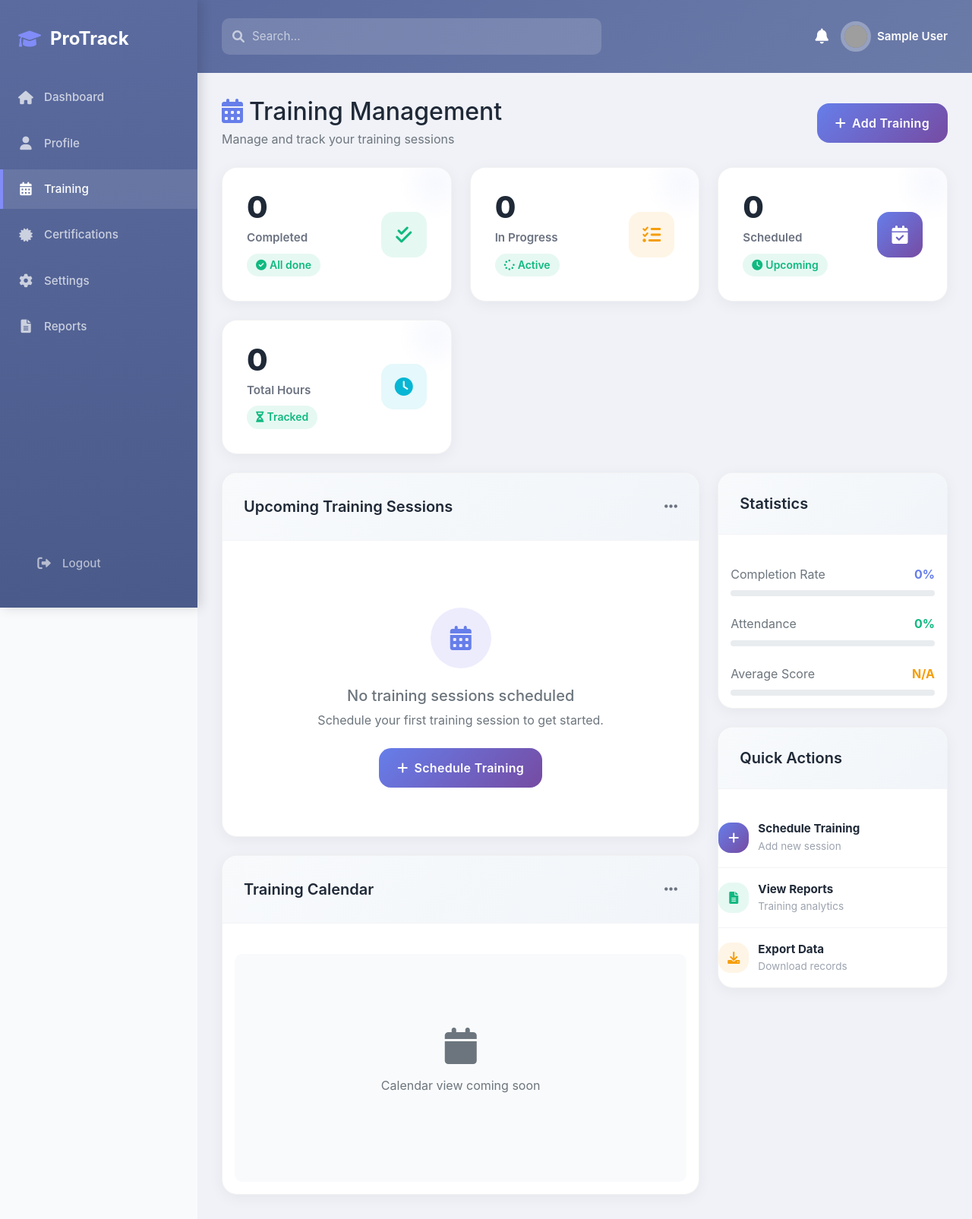
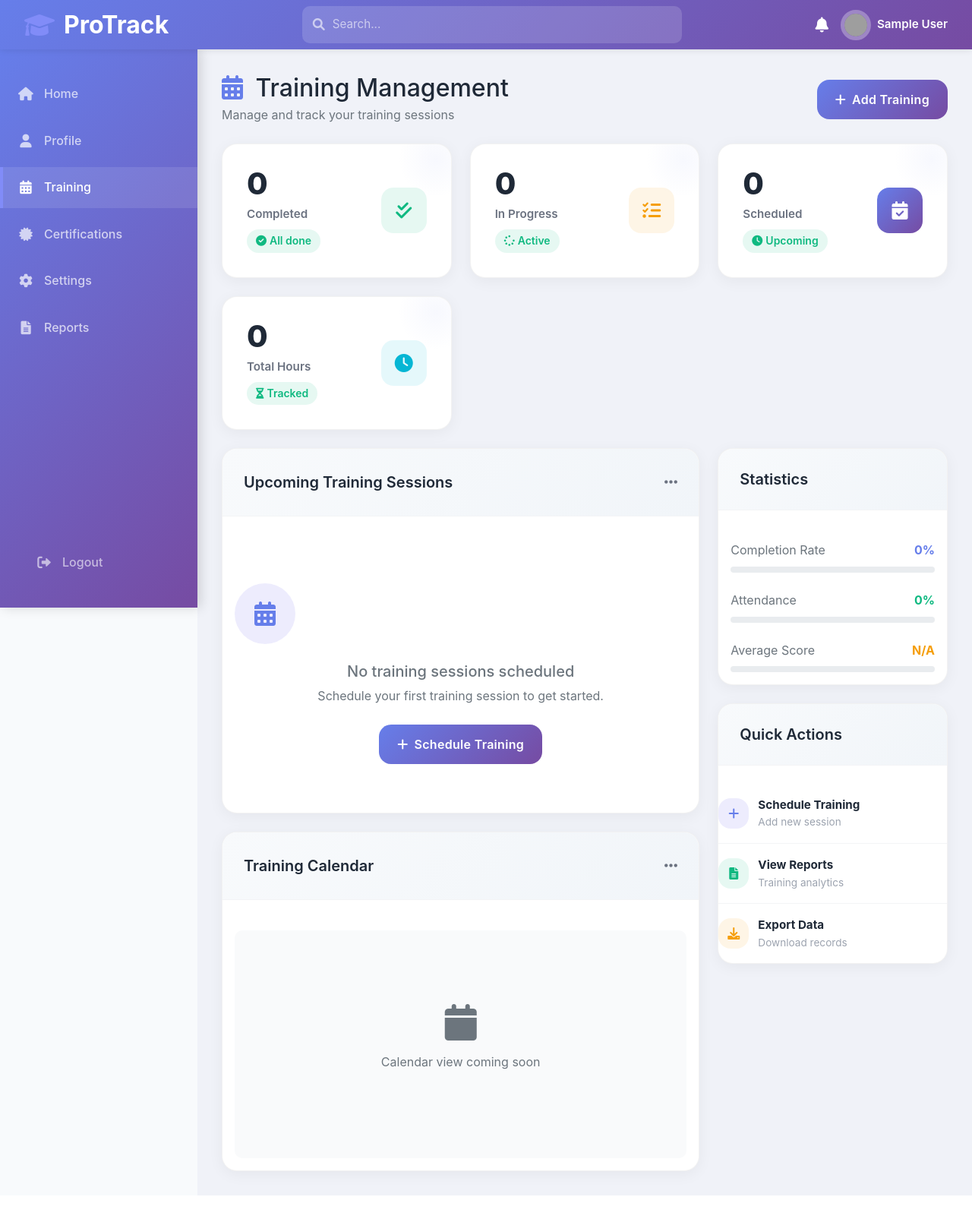
Before and after one commit to trixieann30/ProTrack, a Django app: page /dashboard/training/ in a window 1280 px wide. Shown: the whole page at 76% size. After the commit the page ends 1574 px from the top, so only its background shows below. Run offline with Django 5.2, Linux system fonts and the light colour scheme; the visitor is signed in with stand-in values (Sample User, id 1); grey boxes are pictures that could not be loaded.

Commit message:
Updated dashboard layout and fixed login header

```diff
--- a/static/css/style.css
+++ b/static/css/style.css
@@ -36,6 +36,13 @@
     --radius-lg: 16px;
     --radius-xl: 20px;
     --radius-full: 9999px;
+
+    /* header bar height */
+    --header-height: 65px;
+    --sidebar-width: 260px;
+
+    /* single source of truth for dashboard background */
+    --content-bg: #f0f2f8;
 }
 
 * {
@@ -450,7 +457,7 @@
 }
 
 ::-webkit-scrollbar-thumb:hover {
-    background: #0056b3;
+    background: linear-gradient(135deg, #06b6d4 0%, #0891b2 100%);
 }
 
 /* Input group improvements */
@@ -552,7 +559,7 @@
     -webkit-background-clip: text;
     -webkit-text-fill-color: transparent;
     background-clip: text;
-    font-size: 1.5rem;
+    font-size: 2rem;
 }
 
 .navbar-light .navbar-nav .nav-link {
@@ -688,11 +695,11 @@
 /* Sidebar Navigation */
 .sidebar {
     position: fixed;
-    top: 0;
+    top: var(--header-height);
     left: 0;
-    height: 100vh;
-    width: 260px;
-    background: linear-gradient(180deg, #5b6b9f 0%, #4a5a8a 100%);
+    height: calc(100vh - var(--header-height));
+    width: var(--sidebar-width);
+    background: linear-gradient(135deg, #667eea 0%, #764ba2 100%);
     padding: 2rem 0;
     box-shadow: 4px 0 15px rgba(0, 0, 0, 0.15);
     z-index: 1000;
@@ -700,8 +707,7 @@
 }
 
 .sidebar-brand {
-    padding: 0 1.5rem 2rem;
-    font-size: 1.5rem;
+    font-size: 2rem;
     font-weight: 700;
     color: white;
     display: flex;
@@ -731,7 +737,7 @@
     text-decoration: none;
     transition: all var(--transition-base);
     font-weight: 500;
-    font-size: 0.95rem;
+    font-size: 1rem;
     position: relative;
 }
 
@@ -772,14 +778,21 @@
 
 /* Main Content Area */
 .dashboard-wrapper {
-    margin-left: 260px;
+    margin-left: var(--sidebar-width);
+    padding-top: var(--header-height);
     min-height: 100vh;
-    background: #f0f2f8;
+    background: var(--content-bg);
 }
 
 .dashboard-header {
-    background: linear-gradient(135deg, #5b6b9f 0%, #6b7ba8 100%);
-    padding: 1.5rem 2rem;
+    position: fixed;
+    top: 0;
+    left: 0;
+    right: 0;              /* spans the whole viewport width */
+    height: var(--header-height);
+    z-index: 1100;
+    background: linear-gradient(135deg, #667eea 0%, #764ba2 100%);
+    padding: 0 2rem;
     display: flex;
     justify-content: space-between;
     align-items: center;
@@ -1249,4 +1262,16 @@
     .stat-info h3 {
         font-size: 2rem;
     }
+
+    .auth-wrapper {
+        padding-top: var(--header-height);     /* clears the fixed header */
+        min-height: 100vh;
+        background: #f0f2f8;
+    }
+
+/* Optional: center a login card nicely */
+    .auth-content {
+        max-width: 480px;
+        margin: 2rem auto;
+    }
 }
--- a/templates/accounts/login.html
+++ b/templates/accounts/login.html
@@ -10,7 +10,7 @@
     min-height: 100vh;
     display: flex;
     align-items: center;
-    background: linear-gradient(135deg, #8B7FC7 0%, #9D8FD9 100%);
+    background: linear-gradient(135deg, #667eea 0%, #764ba2 100%);
     padding: 2rem 0;
     position: relative;
     overflow: hidden;
@@ -94,7 +94,7 @@
 }
 
 .btn-primary-custom {
-    background: linear-gradient(135deg, #8B7FC7 0%, #9D8FD9 100%);
+    background: linear-gradient(135deg, #667eea 0%, #764ba2 100%);
     border: none;
     border-radius: 12px;
     padding: 0.875rem;
--- a/templates/accounts/register.html
+++ b/templates/accounts/register.html
@@ -10,7 +10,7 @@
     min-height: 100vh;
     display: flex;
     align-items: center;
-    background: linear-gradient(135deg, #8B7FC7 0%, #9D8FD9 100%);
+    background: linear-gradient(135deg, #667eea 0%, #764ba2 100%);
     padding: 2rem 0;
     position: relative;
     overflow: hidden;
@@ -94,7 +94,7 @@
 }
 
 .btn-success-custom {
-    background: linear-gradient(135deg, #8B7FC7 0%, #9D8FD9 100%);
+    background: linear-gradient(135deg, #667eea 0%, #764ba2 100%);
     border: none;
     border-radius: 12px;
     padding: 0.875rem;
--- a/templates/dashboard/base_dashboard.html
+++ b/templates/dashboard/base_dashboard.html
@@ -8,22 +8,18 @@
 
     <link href="https://cdn.jsdelivr.net/npm/bootstrap@5.1.3/dist/css/bootstrap.min.css" rel="stylesheet">
     <link href="https://cdnjs.cloudflare.com/ajax/libs/font-awesome/6.0.0/css/all.min.css" rel="stylesheet">
-    <link rel="stylesheet" href="{% static 'css/style.css' %}">
+    <!-- Custom CSS -->
+    <link rel="stylesheet" href="{% static 'css/style.css' %}?v=2.0">
 
     {% block extra_css %}{% endblock %}
 </head>
 <body>
     <aside class="sidebar">
-        <div class="sidebar-brand">
-            <i class="fas fa-graduation-cap"></i>
-            <span>ProTrack</span>
-        </div>
-
         <ul class="sidebar-menu">
             <li class="sidebar-menu-item">
                 <a href="{% url 'dashboard:dashboard' %}" class="sidebar-menu-link {% if request.resolver_match.url_name == 'dashboard' %}active{% endif %}">
                     <i class="fas fa-home"></i>
-                    <span>Dashboard</span>
+                    <span>Home</span>
                 </a>
             </li>
             <li class="sidebar-menu-item">
@@ -68,6 +64,10 @@
 
     <div class="dashboard-wrapper">
         <header class="dashboard-header">
+            <div class="sidebar-brand">
+                <i class="fas fa-graduation-cap"></i>
+                <span>ProTrack</span>
+            </div>
             <div class="dashboard-search">
                 <i class="fas fa-search"></i>
                 <input type="text" placeholder="Search...">
--- a/templates/dashboard/dashboard.html
+++ b/templates/dashboard/dashboard.html
@@ -79,6 +79,12 @@
     gap: 2rem;
     margin-bottom: 2rem;
 }
+
+/* Ensure page background always matches base */
+  .dashboard-wrapper,
+  .dashboard-content {
+    background: var(--content-bg) !important;
+  }
 
 @media (max-width: 1200px) {
     .dashboard-grid {
--- a/templates/dashboard/training.html
+++ b/templates/dashboard/training.html
@@ -3,11 +3,52 @@
 
 {% block title %}Training - ProTrack{% endblock %}
 
+{% block extra_css %}
+<style>
+  /* Ensure the page uses the same base background */
+  .dashboard-wrapper, .dashboard-content { background: var(--content-bg) !important; }
+
+  /* Soft info alert that matches your palette */
+  .alert-soft-info {
+    background: rgba(6, 182, 212, 0.10);
+    color: #155e75;
+    border-left: 4px solid var(--info-color);
+  }
+
+  /* Placeholder panels */
+  .placeholder-panel {
+    height: 300px;
+    background: #f9fafb;
+    border-radius: 10px;
+    display: flex; align-items: center; justify-content: center;
+  }
+
+  /* Progress bars consistent with tokens */
+  .progress { height: 8px; border-radius: 10px; }
+  .progress-primary   { background-color: var(--primary-color); }
+  .progress-success   { background-color: var(--success-color); }
+  .progress-warning   { background-color: var(--warning-color); }
+
+  /* Small square icon chip reused in Quick Actions */
+  .chip-icon {
+    width: 40px; height: 40px; font-size: 1rem;
+    border-radius: var(--radius-lg);
+    display:flex; align-items:center; justify-content:center;
+    background: rgba(79,70,229,0.10); color: var(--primary-color);
+  }
+  .chip-icon.success { background: rgba(16,185,129,0.10); color: var(--success-color); }
+  .chip-icon.warn    { background: rgba(245,158,11,0.10); color: var(--warning-color); }
+</style>
+{% endblock %}
+
 {% block content %}
 <!-- Page Header -->
 <div class="d-flex justify-content-between align-items-center mb-4">
   <div>
-        <h2 class="mb-1"><i class="fas fa-calendar-alt me-2" style="color: var(--primary-color);"></i>Training Management</h2>
+    <h2 class="mb-1">
+      <i class="fas fa-calendar-alt me-2" style="color: var(--primary-color);"></i>
+      Training Management
+    </h2>
     <p class="text-muted mb-0">Manage and track your training sessions</p>
   </div>
   <button class="btn btn-primary">
@@ -25,7 +66,7 @@
         <i class="fas fa-check-circle"></i> All done
       </span>
     </div>
-        <div class="stat-icon" style="background: rgba(16, 185, 129, 0.1); color: #10b981;">
+    <div class="stat-icon" style="background: rgba(16,185,129,0.10); color:#10b981;">
       <i class="fas fa-check-double"></i>
     </div>
   </div>
@@ -38,7 +79,7 @@
         <i class="fas fa-spinner"></i> Active
       </span>
     </div>
-        <div class="stat-icon" style="background: rgba(245, 158, 11, 0.1); color: #f59e0b;">
+    <div class="stat-icon" style="background: rgba(245,158,11,0.10); color:#f59e0b;">
       <i class="fas fa-tasks"></i>
     </div>
   </div>
@@ -64,7 +105,7 @@
         <i class="fas fa-hourglass-half"></i> Tracked
       </span>
     </div>
-        <div class="stat-icon" style="background: rgba(6, 182, 212, 0.1); color: #06b6d4;">
+    <div class="stat-icon" style="background: rgba(6,182,212,0.10); color:#06b6d4;">
       <i class="fas fa-clock"></i>
     </div>
   </div>
@@ -80,12 +121,14 @@
         <span class="chart-options"><i class="fas fa-ellipsis-h"></i></span>
       </div>
       <div class="card-body">
-                <div class="alert alert-info" style="background: rgba(6, 182, 212, 0.1); color: #155e75; border-left: 4px solid #06b6d4;">
+        <div class="alert alert-info alert-soft-info">
           <i class="fas fa-info-circle me-2"></i>
           Training management features will be implemented in future sprints.
         </div>
+
         <div class="text-center py-5">
-                    <div class="mb-4" style="width: 80px; height: 80px; margin: 0 auto; background: rgba(79, 70, 229, 0.1); border-radius: 50%; display: flex; align-items: center; justify-content: center;">
+          <div class="mb-4 d-flex align-items-center justify-content-center rounded-circle"
+               style="width:80px; height:80px; background: rgba(79,70,229,0.10);">
             <i class="fas fa-calendar-alt fa-2x" style="color: var(--primary-color);"></i>
           </div>
           <h5 class="text-muted mb-2">No training sessions scheduled</h5>
@@ -104,7 +147,7 @@
         <span class="chart-options"><i class="fas fa-ellipsis-h"></i></span>
       </div>
       <div class="card-body">
-                <div style="height: 300px; background: #f9fafb; border-radius: 10px; display: flex; align-items: center; justify-content: center;">
+        <div class="placeholder-panel">
           <div class="text-center">
             <i class="fas fa-calendar fa-3x text-muted mb-3"></i>
             <p class="text-muted">Calendar view coming soon</p>
@@ -126,28 +169,28 @@
             <span class="text-muted">Completion Rate</span>
             <strong style="color: var(--primary-color);">0%</strong>
           </div>
-                    <div class="progress" style="height: 8px; border-radius: 10px;">
-                        <div class="progress-bar" role="progressbar" style="width: 0%; background: var(--primary-color);"></div>
+          <div class="progress">
+            <div class="progress-bar progress-primary" role="progressbar" style="width: 0%;"></div>
           </div>
         </div>
 
         <div class="mb-4">
           <div class="d-flex justify-content-between align-items-center mb-2">
             <span class="text-muted">Attendance</span>
-                        <strong style="color: #10b981;">0%</strong>
+            <strong style="color: var(--success-color);">0%</strong>
           </div>
-                    <div class="progress" style="height: 8px; border-radius: 10px;">
-                        <div class="progress-bar bg-success" role="progressbar" style="width: 0%;"></div>
+          <div class="progress">
+            <div class="progress-bar progress-success" role="progressbar" style="width: 0%;"></div>
           </div>
         </div>
 
         <div class="mb-0">
           <div class="d-flex justify-content-between align-items-center mb-2">
             <span class="text-muted">Average Score</span>
-                        <strong style="color: #f59e0b;">N/A</strong>
+            <strong style="color: var(--warning-color);">N/A</strong>
           </div>
-                    <div class="progress" style="height: 8px; border-radius: 10px;">
-                        <div class="progress-bar bg-warning" role="progressbar" style="width: 0%;"></div>
+          <div class="progress">
+            <div class="progress-bar progress-warning" role="progressbar" style="width: 0%;"></div>
           </div>
         </div>
       </div>
@@ -160,27 +203,21 @@
       </div>
       <ul class="task-list">
         <li class="task-item">
-                    <div class="stat-icon" style="width: 40px; height: 40px; font-size: 1rem;">
-                        <i class="fas fa-plus"></i>
-                    </div>
+          <div class="chip-icon"><i class="fas fa-plus"></i></div>
           <div class="task-text">
             <strong>Schedule Training</strong>
             <div class="task-date">Add new session</div>
           </div>
         </li>
         <li class="task-item">
-                    <div class="stat-icon" style="width: 40px; height: 40px; font-size: 1rem; background: rgba(16, 185, 129, 0.1); color: #10b981;">
-                        <i class="fas fa-file-alt"></i>
-                    </div>
+          <div class="chip-icon success"><i class="fas fa-file-alt"></i></div>
           <div class="task-text">
             <strong>View Reports</strong>
             <div class="task-date">Training analytics</div>
           </div>
         </li>
         <li class="task-item">
-                    <div class="stat-icon" style="width: 40px; height: 40px; font-size: 1rem; background: rgba(245, 158, 11, 0.1); color: #f59e0b;">
-                        <i class="fas fa-download"></i>
-                    </div>
+          <div class="chip-icon warn"><i class="fas fa-download"></i></div>
           <div class="task-text">
             <strong>Export Data</strong>
             <div class="task-date">Download records</div>
--- a/templates/home.html
+++ b/templates/home.html
@@ -4,7 +4,7 @@
 {% block extra_css %}
 <style>
 .hero-section {
-    background: linear-gradient(135deg, #4169E1 0%, #2E4A8F 100%);
+    background: linear-gradient(135deg, #667eea 0%, #764ba2 100%);
     min-height: 100vh;
     display: flex;
     align-items: center;
```
Also changed, not shown: templates/accounts/profile.html (+64 -14 lines), templates/base.html (+3 -38 lines), templates/dashboard/certifications.html (+58 -20 lines), templates/socialaccount/login.html (+48 -58 lines), templates/dashboard/settings.html (added). Lines whose indentation alone changed are shown as unchanged.
